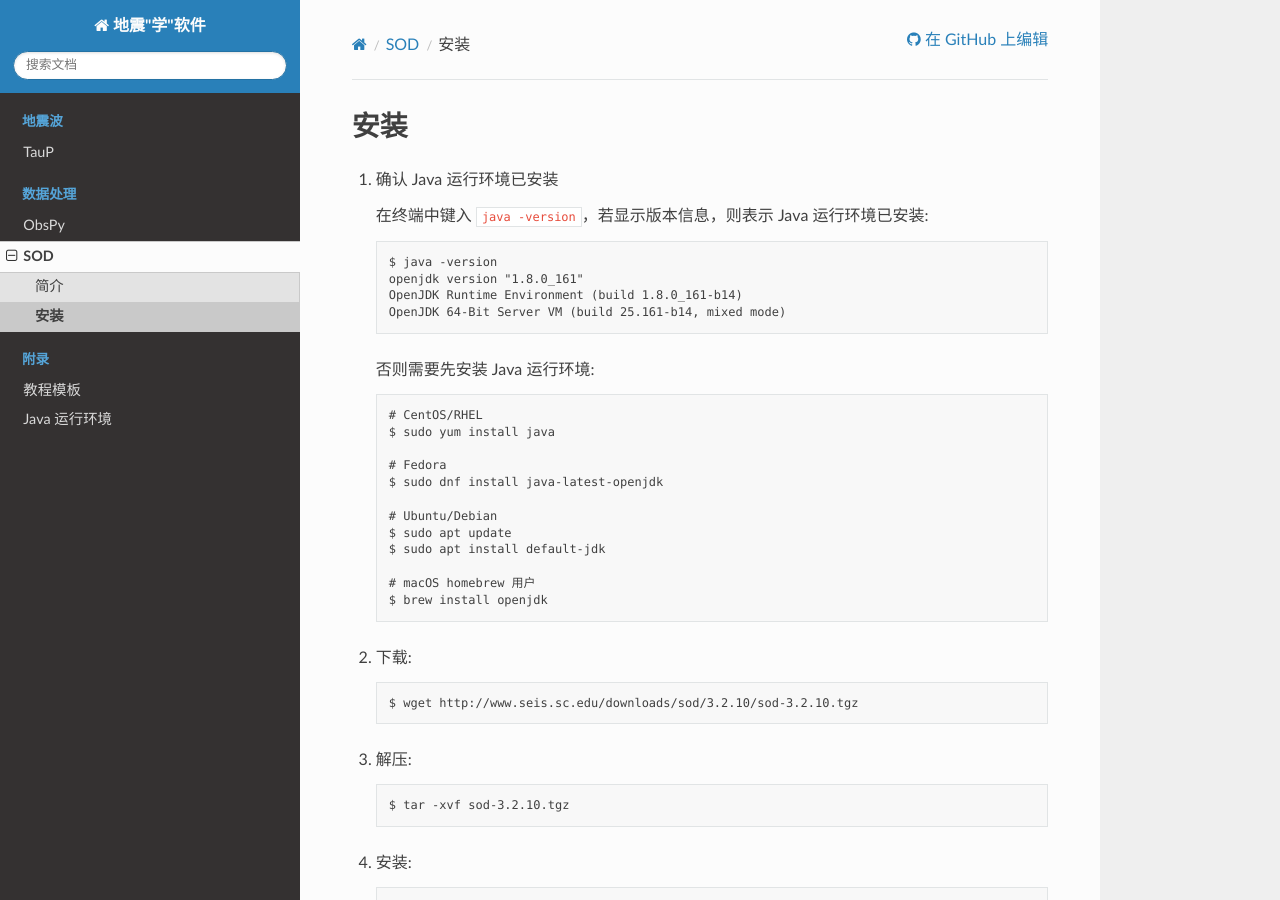
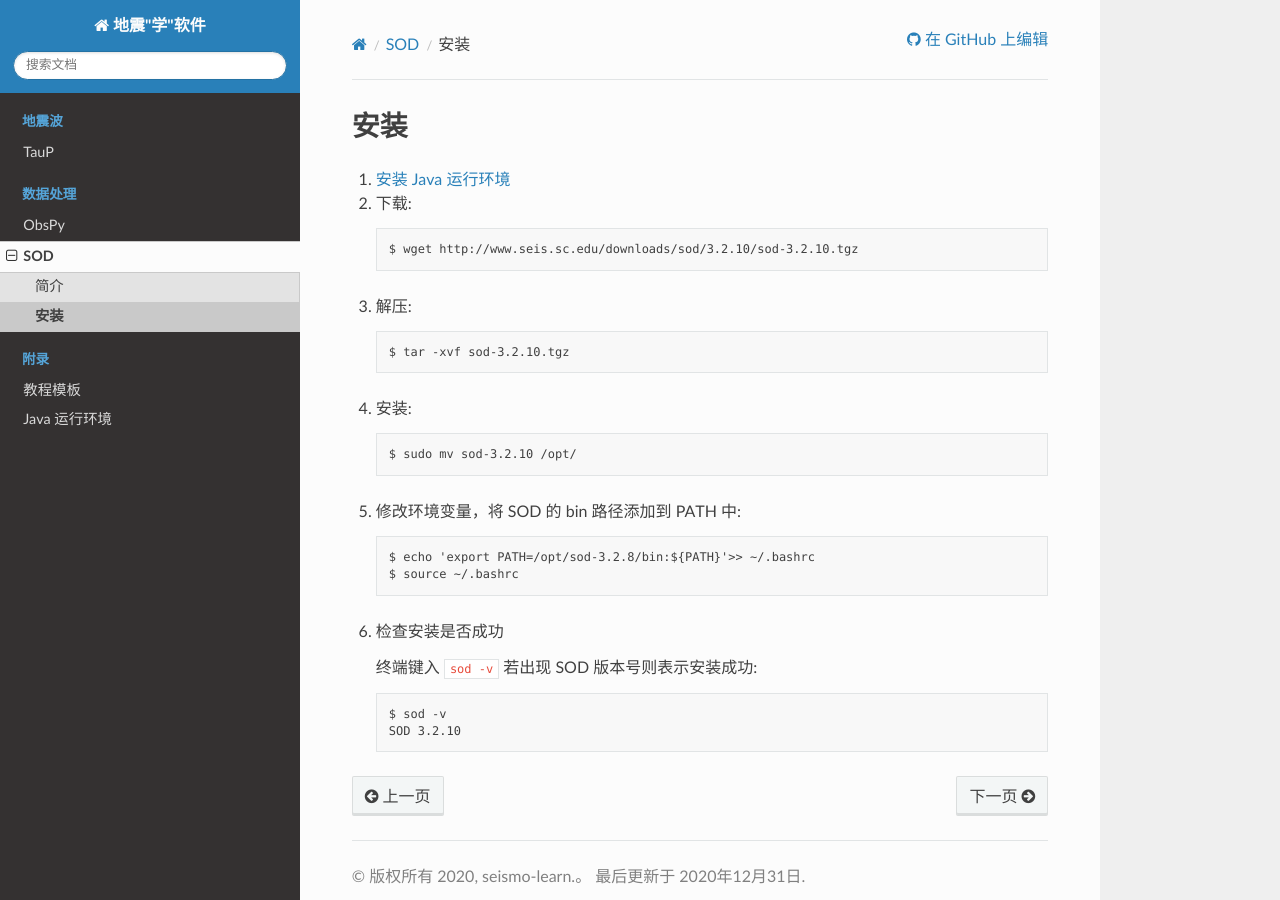
Before and after one commit to seismo-learn/software, a Sphinx documentation site: the page built from source/sod/install.rst, in a window 1280 px wide and 900 px high. Built offline with Sphinx 7.4.7 and the Read the Docs theme 2.0.0, drawn with Linux system fonts in a browser that asks for light colours.

Commit message:
Link to the java install instruction

```diff
--- a/source/sod/install.rst
+++ b/source/sod/install.rst
@@ -1,29 +1,7 @@
 安装
 ====
 
-1.  确认 Java 运行环境已安装
-
-    在终端中键入 ``java -version``，若显示版本信息，则表示 Java 运行环境已安装::
-
-        $ java -version
-        openjdk version "1.8.0_161"
-        OpenJDK Runtime Environment (build 1.8.0_161-b14)
-        OpenJDK 64-Bit Server VM (build 25.161-b14, mixed mode)
-
-    否则需要先安装 Java 运行环境::
-
-        # CentOS/RHEL
-        $ sudo yum install java
-
-        # Fedora
-        $ sudo dnf install java-latest-openjdk
-
-        # Ubuntu/Debian
-        $ sudo apt update
-        $ sudo apt install default-jdk
-
-        # macOS homebrew 用户
-        $ brew install openjdk
+1.  :doc:`安装 Java 运行环境 </java/index>`
 
 2.  下载::
 
```
